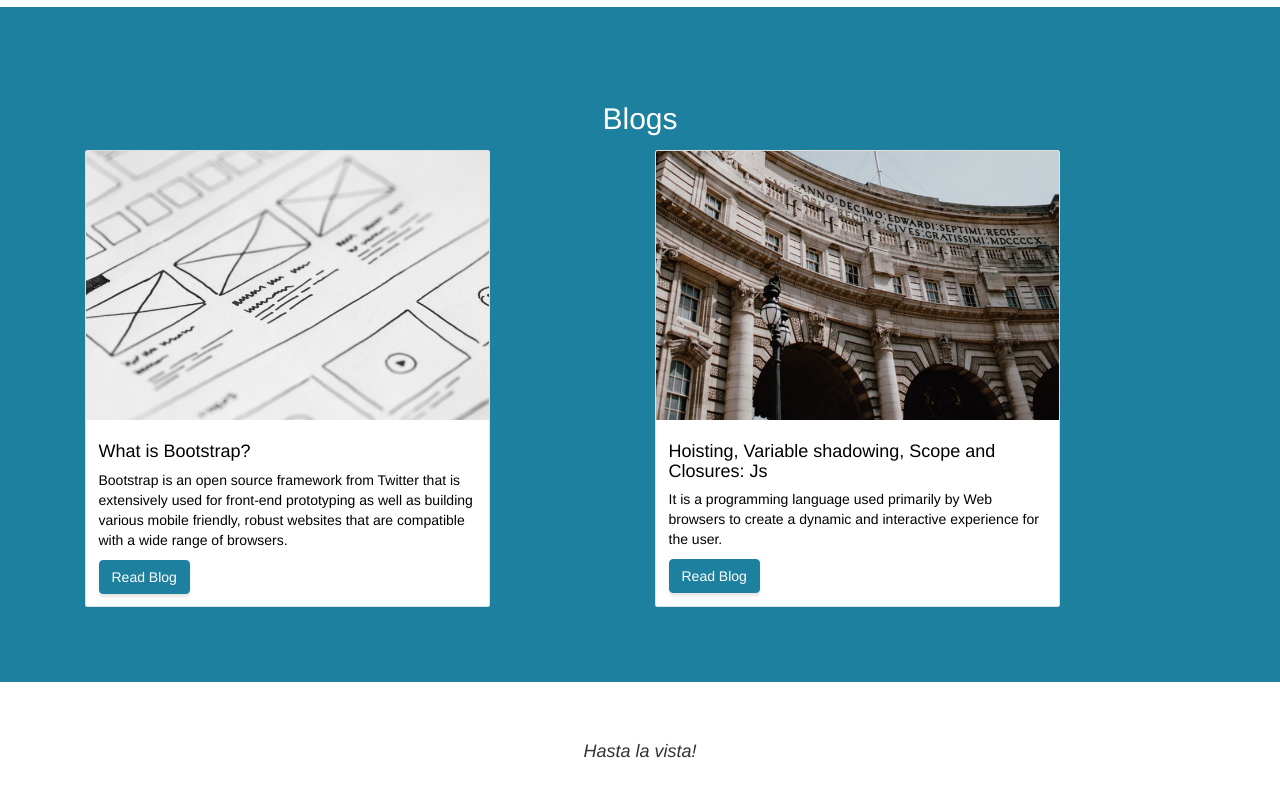
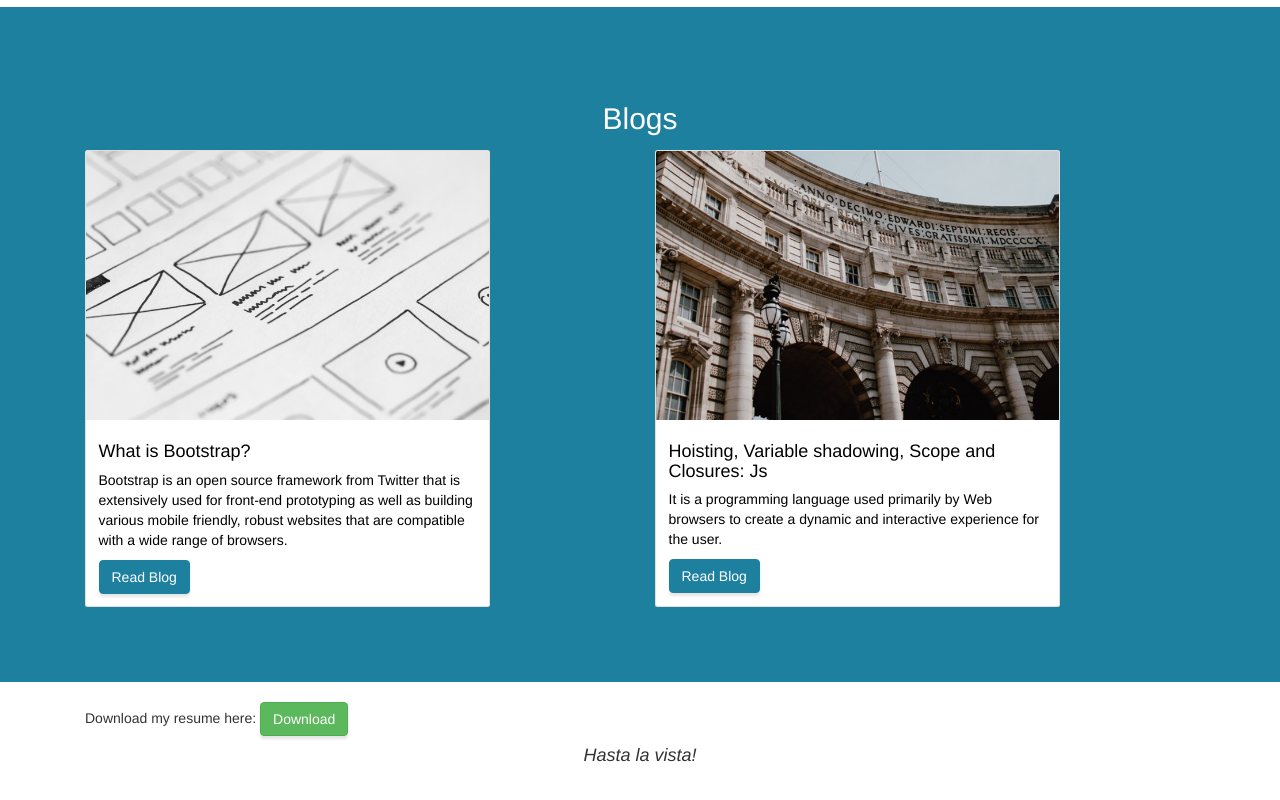
Before and after one commit to AVShankar/avshankar.github.io, a website: page index.html in a window 1280 px wide. Shown: the part 3661-4461 px from the top of the page. After the commit the page ends 4437 px from the top, so only its background shows below. Drawn offline with nearby package versions, Linux system fonts and the light colour scheme.

Commit message:
Update index.html

```diff
--- a/index.html
+++ b/index.html
@@ -330,8 +330,13 @@
   </section>
 
   <!-- Footer -->
-  <footer class="footer text-center">
-    <h4><em>Hasta la vista!</em></h4>
+  <footer>
+    <br>
+    <div class="container mb-5">
+      Download my resume here: <a href="https://drive.google.com/file/d/1YDsmd0ITh6uzK6HWlWiuFjm12cvdUa3g/view?usp=sharing" target="_blank"><button class="btn btn-success">Download</button></a>
+      <!-- <input type="button" value="Download" class="btn btn-success" target="_blank" onclick="google.com"> -->
+    <h4 class="footer text-center"><em>Hasta la vista!</em></h4>
+    </div>
   </footer>
 
   <!-- Scroll to Top Button-->
```
